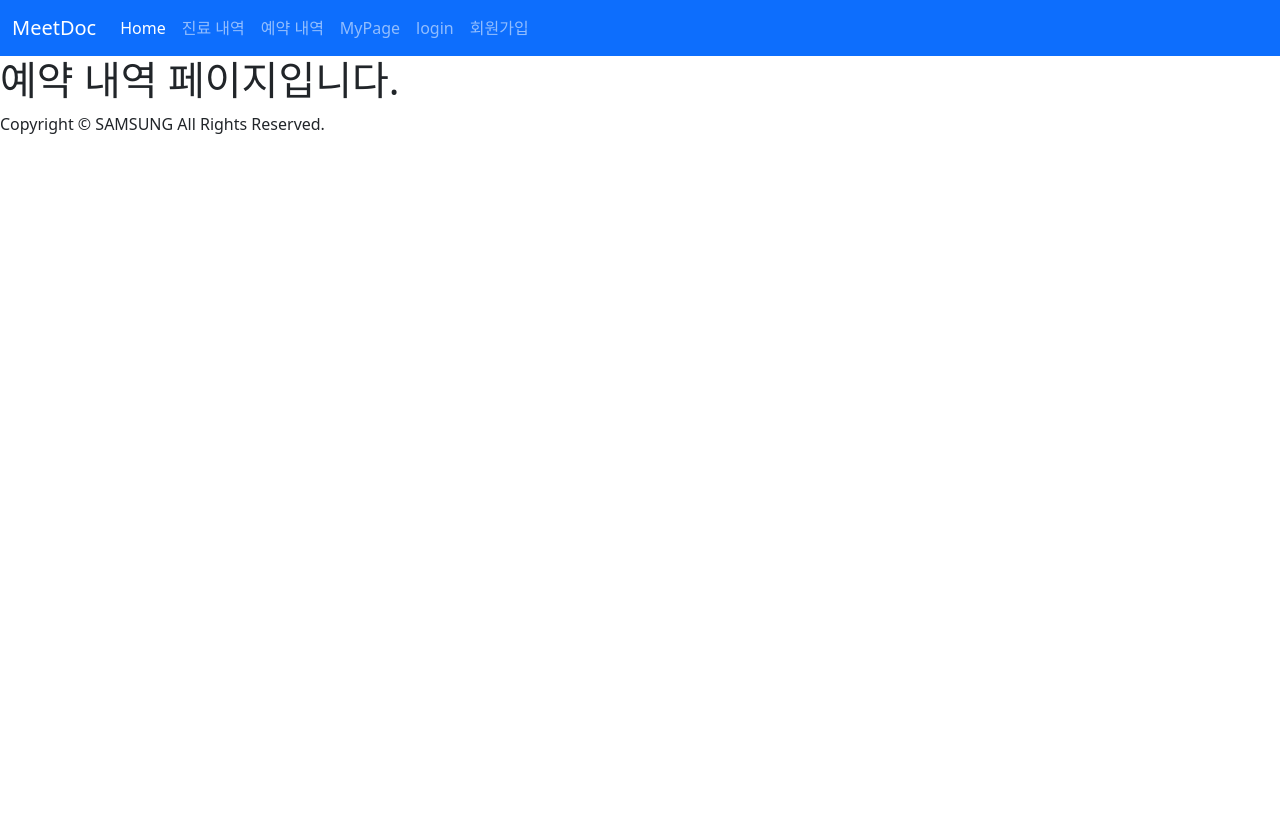
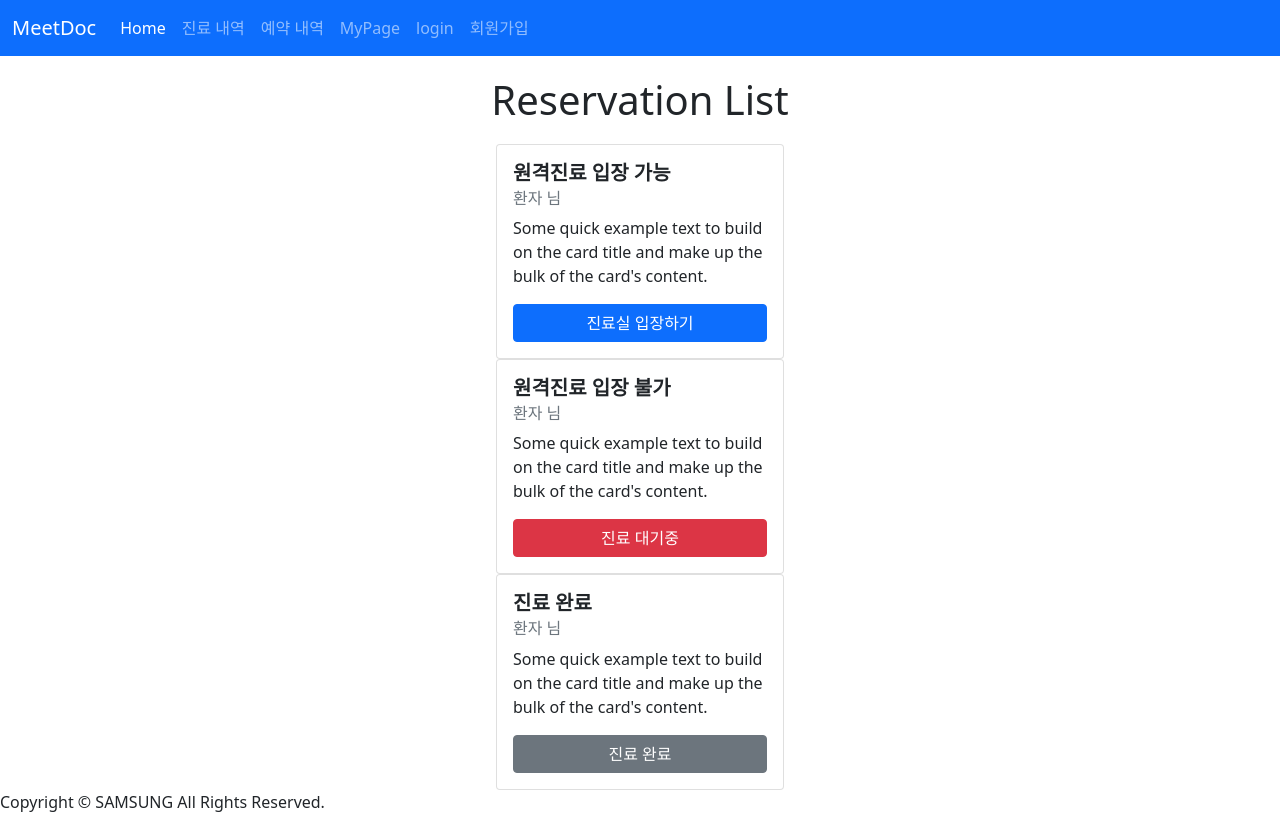
Before and after one commit to pingu9/meetdoc, a Vue app in the folder frontend/: page /book/list in a window 1280 px wide. Built offline with nearby package versions, Linux system fonts and the light colour scheme.

Commit message:
[S07P12A302-67] feat: Add Reservation List
Add Reservation List

```diff
--- a/frontend/src/views/BookHistory.vue
+++ b/frontend/src/views/BookHistory.vue
@@ -1,6 +1,36 @@
 <template>
   <div>
-    <h1>예약 내역 페이지입니다.</h1>
+    <h1>Reservation List</h1>
+    <div class="card" style="width: 18rem;">
+  <div class="card-body">
+    <h5 class="card-title">원격진료 입장 가능</h5>
+    <h6 class="card-subtitle mb-2 text-muted">환자 님</h6>
+    <p class="card-text">Some quick example text to build on the card title and make up the bulk of the card's content.</p>
+    <div class="d-grid gap-2">
+    <button class="btn btn-primary" type="button" a href="#">진료실 입장하기</button>
+    </div>
+  </div>
+</div>
+<div class="card" style="width: 18rem;">
+  <div class="card-body">
+    <h5 class="card-title">원격진료 입장 불가</h5>
+    <h6 class="card-subtitle mb-2 text-muted">환자 님</h6>
+    <p class="card-text">Some quick example text to build on the card title and make up the bulk of the card's content.</p>
+    <div class="d-grid gap-2">
+    <button class="btn btn-danger" type="button" a href="#">진료 대기중</button>
+    </div>
+  </div>
+</div>
+<div class="card" style="width: 18rem;">
+  <div class="card-body">
+    <h5 class="card-title">진료 완료</h5>
+    <h6 class="card-subtitle mb-2 text-muted">환자 님</h6>
+    <p class="card-text">Some quick example text to build on the card title and make up the bulk of the card's content.</p>
+    <div class="d-grid gap-2">
+    <button class="btn btn-secondary" type="button" a href="#">진료 완료</button>
+    </div>
+  </div>
+</div>
   </div>
 </template>
 
@@ -12,4 +42,16 @@ export default {
 
 <style>
 
+h1{
+  text-align: center;
+  margin: 20px;
+}
+.card{
+  margin:auto;
+  display: block;
+  }
+
+  .card-title{
+    font-weight: bold;
+  }
 </style>
--- a/frontend/src/views/ChartList.vue
+++ b/frontend/src/views/ChartList.vue
@@ -27,5 +27,8 @@ export default {
 </script>
 
 <style>
-
+h1{
+  text-align: center;
+  margin: 20px;
+}
 </style>
```
